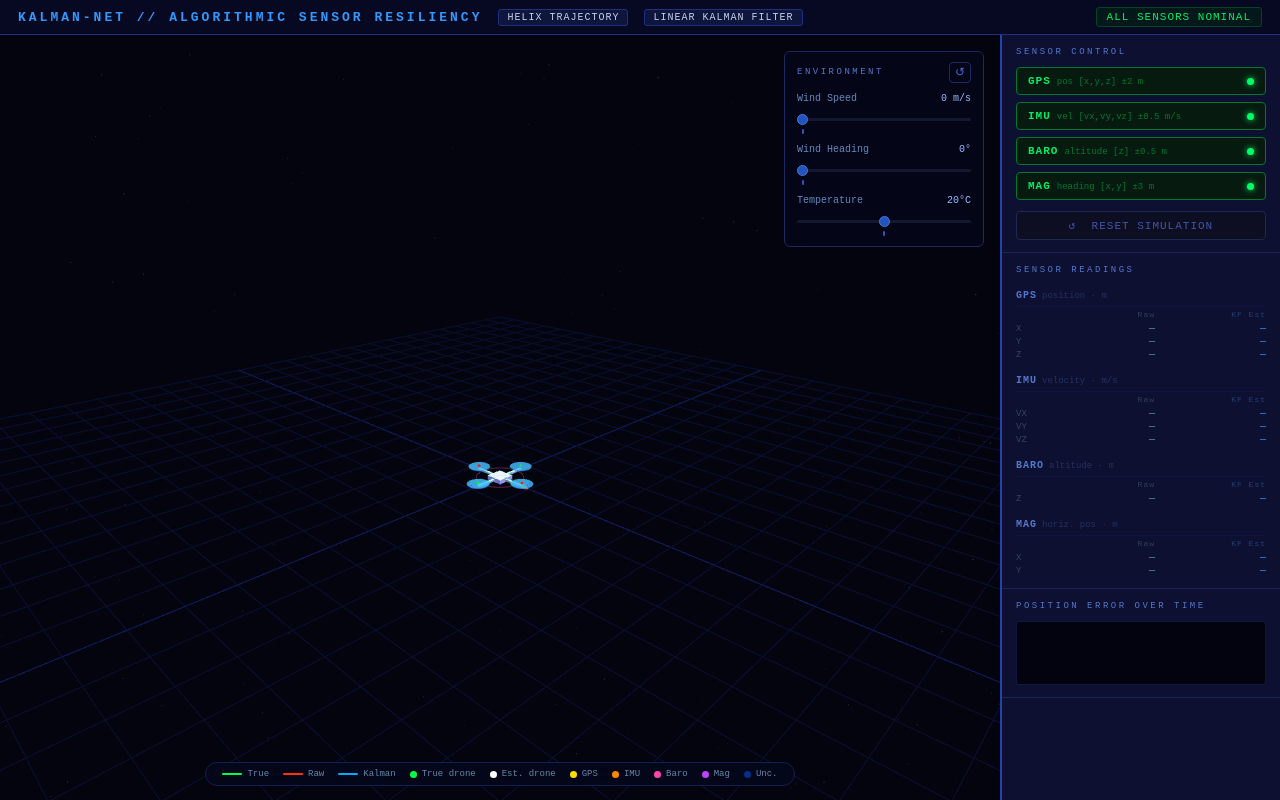
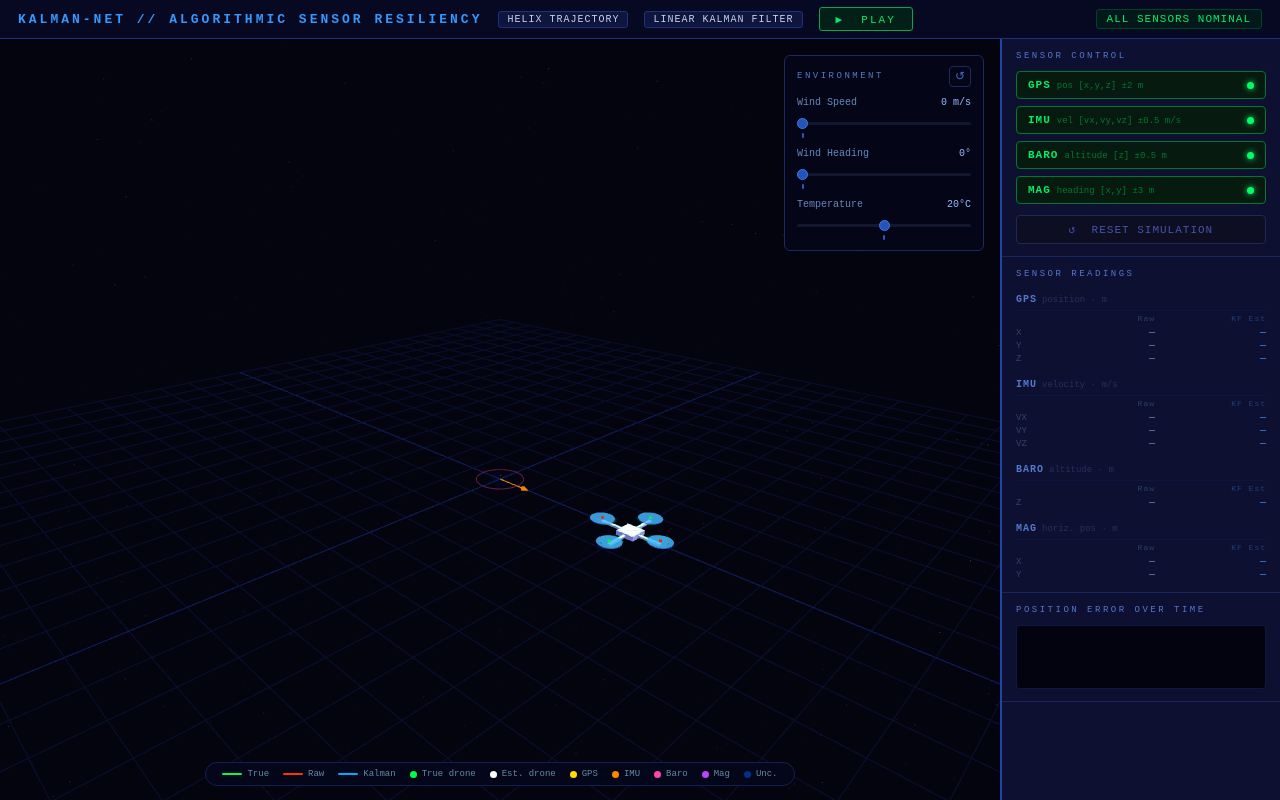
Before and after one commit to zainmk/kalmanNET, a Flask app: page / in a window 1280 px wide. Run offline with Flask 3, Linux system fonts and the light colour scheme; data that the repository does not hold is empty.

Commit message:
play/pause

```diff
--- a/app.py
+++ b/app.py
@@ -14,14 +14,20 @@ sim_lock = threading.Lock()
 _state      = {}
 _state_lock = threading.Lock()
 
+_paused      = True
+_paused_lock = threading.Lock()
+
 
 def _sim_loop() -> None:
     while True:
-        with sim_lock:
-            state = sim.step()
-        with _state_lock:
-            _state.clear()
-            _state.update(state)
+        with _paused_lock:
+            paused = _paused
+        if not paused:
+            with sim_lock:
+                state = sim.step()
+            with _state_lock:
+                _state.clear()
+                _state.update(state)
         time.sleep(0.05)  # 20 Hz
 
 
@@ -77,6 +83,15 @@ def environment():
     return jsonify({"ok": True})
 
 
+@app.route("/pause", methods=["POST"])
+def pause():
+    global _paused
+    with _paused_lock:
+        _paused = not _paused
+        state = _paused
+    return jsonify({"paused": state})
+
+
 @app.route("/reset", methods=["POST"])
 def reset_sim():
     with sim_lock:
--- a/static/app.js
+++ b/static/app.js
@@ -1,4 +1,6 @@
 'use strict';
+
+let simPaused = true;
 
 // Coordinate mapping: sim [x,y,z] → three.js [x, z_sim→y, y_sim→z]
 function s2t(pt) { return [pt[0], pt[2], pt[1]]; }
@@ -97,6 +99,10 @@ const ghost  = makeDrone(true);
 ghost.scale.setScalar(0.9);
 scene.add(drone);
 scene.add(ghost);
+
+// Helix t=0: x=RADIUS·cos(0)=20, y=RADIUS·sin(0)=0, z=0 → s2t = (20, 0, 0)
+drone.position.set(20, 0, 0);
+ghost.position.set(20, 0, 0);
 
 // Error line between true and estimated position
 const errLineGeo = new THREE.BufferGeometry();
@@ -334,9 +340,11 @@ function applyState(s) {
   }
   badge.dataset.tooltip = buildBadgeTooltip(s.failed);
 
+  if (!simPaused) {
     errHistory.push(s.error);
     if (errHistory.length > MAX_ERR) errHistory.shift();
     drawErrChart();
+  }
 
   controls.target.y += (ey - 8 - controls.target.y) * 0.008;
 }
@@ -385,6 +393,15 @@ async function toggleSensor(name) {
   await fetch('/toggle', { method: 'POST', headers: { 'Content-Type': 'application/json' }, body: JSON.stringify({ sensor: name }) });
 }
 
+async function togglePause() {
+  const res  = await fetch('/pause', { method: 'POST' });
+  const data = await res.json();
+  simPaused  = data.paused;
+  const btn  = document.getElementById('btn-play-pause');
+  btn.innerHTML  = simPaused ? '&#9654; PLAY' : '&#9646;&#9646; PAUSE';
+  btn.classList.toggle('playing', !simPaused);
+}
+
 async function resetSim() {
   await fetch('/reset', { method: 'POST' });
   errHistory.length = 0;
@@ -431,7 +448,10 @@ function onResize() {
   camera.updateProjectionMatrix();
 }
 window.addEventListener('resize', onResize);
-window.addEventListener('keydown', e => { if (e.code === 'Space') { e.preventDefault(); resetSim(); } });
+window.addEventListener('keydown', e => {
+  if (e.code === 'Space') { e.preventDefault(); togglePause(); }
+  if (e.code === 'KeyR')  { e.preventDefault(); resetSim(); }
+});
 onResize();
 
 // ── Animation loop ────────────────────────────────────────────────────────────
@@ -442,9 +462,11 @@ function animate(now) {
   const dt = Math.min((now - prevNow) / 1000, 0.1);
   prevNow = now;
 
+  if (!simPaused) {
     [drone, ghost].forEach(d => {
       d.userData.rotors.forEach((r, i) => { r.rotation.y += (i % 2 === 0 ? 1 : -1) * 18 * dt; });
     });
+  }
 
   controls.update();
   renderer.render(scene, camera);
--- a/static/index.html
+++ b/static/index.html
@@ -11,6 +11,7 @@
   <h1> kalman-net // Algorithmic Sensor Resiliency </h1>
   <span class="badge" id="badge-helix" data-tooltip="">HELIX TRAJECTORY </span>
   <a class="badge" id="badge-kf" data-tooltip="" href="https://en.wikipedia.org/wiki/Kalman_filter" target="_blank" rel="noopener noreferrer">LINEAR KALMAN FILTER</a>
+  <button class="play-pause-btn" id="btn-play-pause" onclick="togglePause()">&#9654; &nbsp;PLAY</button>
   <span id="badge-status" data-tooltip="">ALL SENSORS NOMINAL</span>
 </header>
 
--- a/static/style.css
+++ b/static/style.css
@@ -38,6 +38,26 @@ header h1 {
   color: inherit;
 }
 a.badge:hover { border-color: #4466cc; color: #aaccff; }
+.play-pause-btn {
+  padding: 0 16px;
+  height: 24px;
+  min-width: 90px;
+  display: inline-flex;
+  align-items: center;
+  justify-content: center;
+  background: rgba(0, 40, 20, 0.7);
+  border: 1px solid #00aa44;
+  color: #00ee66;
+  font-family: 'Courier New', monospace;
+  font-size: 11px;
+  letter-spacing: 2px;
+  cursor: pointer;
+  border-radius: 3px;
+  transition: all 0.2s;
+}
+.play-pause-btn:hover { background: rgba(0, 70, 35, 0.8); border-color: #00cc55; color: #00ff88; }
+.play-pause-btn.playing { border-color: #3355aa; background: rgba(15, 25, 70, 0.7); color: #5577dd; }
+.play-pause-btn.playing:hover { border-color: #4466cc; color: #88aaff; background: rgba(20, 35, 90, 0.8); }
 #badge-status {
   margin-left: auto;
   font-size: 11px;
```
Lines whose indentation alone changed are shown as unchanged.
